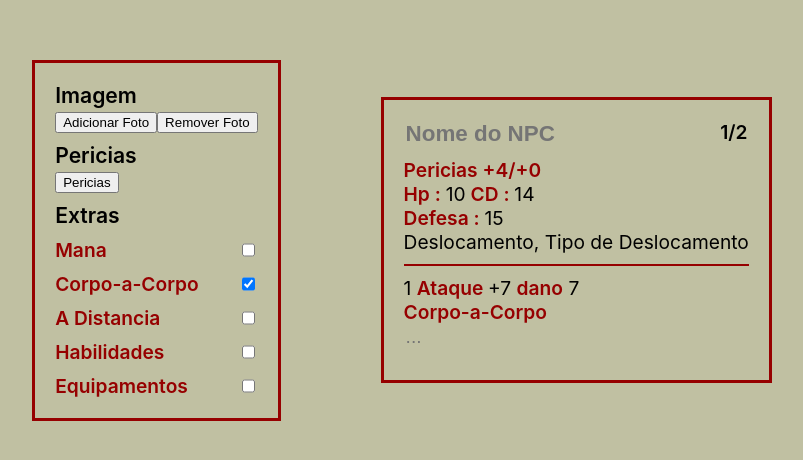
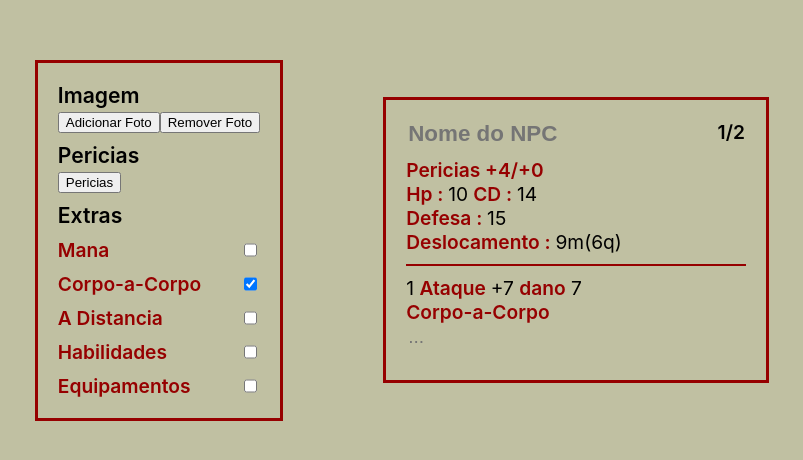
Before and after one commit to RAFILKLDEV/T20-NPC-Creator, a React (Create React App) app: page / in a window 1280 px wide. Shown: the part 160-620 px from the top of the page, without its empty margins (238-1041 px from the left). Built offline with nearby package versions, Linux system fonts and the light colour scheme.

Commit message:
Implementado Speed Componente para deslocamento do NPC

```diff
--- a/src/components/Attribute/Attribute.jsx
+++ b/src/components/Attribute/Attribute.jsx
@@ -1,9 +1,12 @@
-import React from "react";
+import React, { useState } from "react";
 import { tabela } from "../../constants";
 import ComboLabel from "../ComboLabel/ComboLabel";
 import Mana from "../Mana/Mana";
+import Speed from "../Speed/Speed";
 
 const Attribute = (props) => {
+  const [deslocamento, setDeslocamento] = useState();
+
   return (
     <div className="Npc-Attributes">
       {/* 0 ND 1 ATK 2 NATK 3 DMG 4 DEF 5 HP 6 PERT 7 PER 8 CD */}
@@ -27,7 +30,7 @@ const Attribute = (props) => {
         }
         return "";
       })}
-      <div>Deslocamento, Tipo de Deslocamento</div>
+      <Speed nd={props.nd}/>
     </div>
   );
 };
--- /dev/null
+++ b/src/components/Speed/Speed.jsx
@@ -0,0 +1,39 @@
+import React, { useState } from "react";
+import { deslocamento } from "../../constants";
+
+const Speed = (props) => {
+  const [speed, setSpeed] = useState(2);
+
+  const incrementar = () => {
+    if (speed === 7) {
+      return;
+    }
+    setSpeed(speed + 1);
+  };
+  const decrementar = () => {
+    if (speed === 0) {
+      return;
+    }
+    setSpeed(speed - 1);
+  };
+
+  return (
+    <div>
+      <div className="ComboLabel">
+        <span className="ComboLabel-Label">Deslocamento :&nbsp;</span>
+        <div className="ComboLabel-Combo">
+          <button onClick={decrementar}>
+            <i className="fa fa-arrow-left" aria-hidden="true"></i>
+          </button>
+          <span>{deslocamento[speed]}m</span>
+          <button onClick={incrementar}>
+            <i className="fa fa-arrow-right" aria-hidden="true"></i>
+          </button>
+          <span>({Math.floor(deslocamento[speed] / 1.5)}q)</span>
+        </div>
+      </div>
+    </div>
+  );
+};
+
+export default Speed;
```
